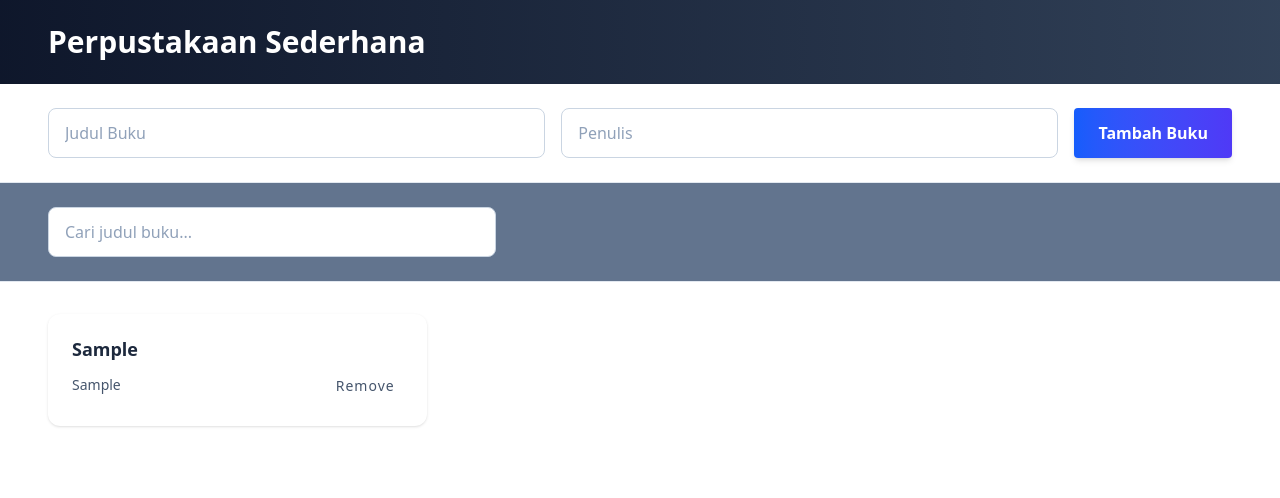
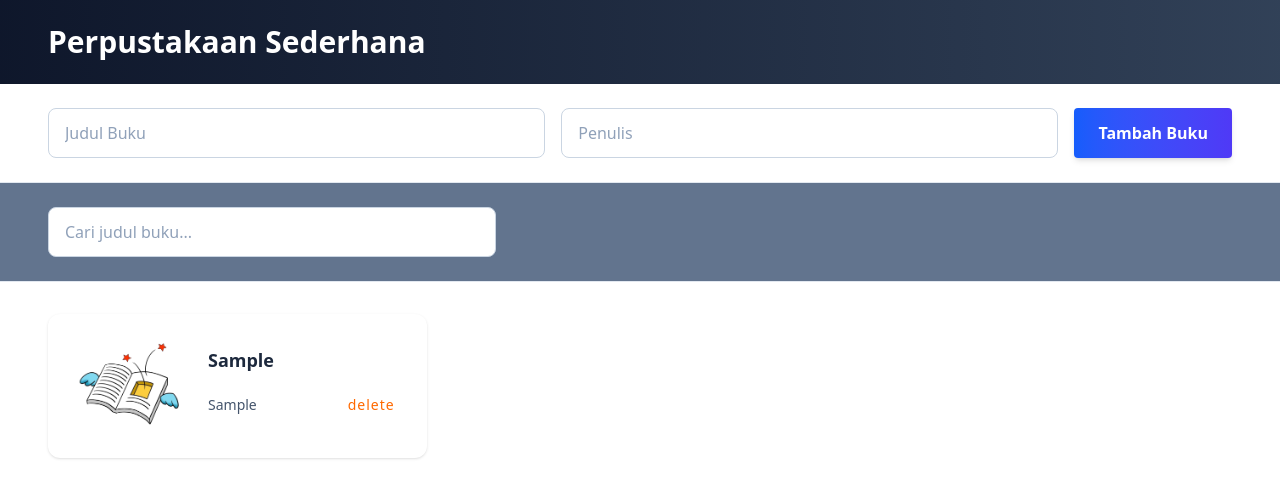
Before and after one commit to Indrawan-maker/my-perpus, a React (Vite) app: page / in a window 1280 px wide. Both pictures are taken after typing "Sample", "Sample" into the empty fields and a click on the button "Tambah Buku". Shown: the top 498 px of the page. Built offline with nearby package versions, Linux system fonts and the light colour scheme.

Commit message:
feat: img in card

```diff
--- a/src/components/AddBookForm.jsx
+++ b/src/components/AddBookForm.jsx
@@ -15,8 +15,9 @@ export default function AddBookForm({ onAdd }) {
                 title: "Tolong isi Input!",
                 text: "Masukan judul buku dan penulis.",
                 imageUrl: images,
-                imageWidth: 250,
-                imageHeight: 250,
+                imageWidth: 260,
+                width: '350px',
+                height: '100px',
                 imageAlt: "Custom image"
             }); return
         }
--- a/src/components/BookList.jsx
+++ b/src/components/BookList.jsx
@@ -1,29 +1,36 @@
+import image from "../assets/book-a.webp";
+
 export default function BookList({ books, onClick }) {
-
     return (
         <div className="container mx-auto px-12 py-8 min-w-sm">
             <div className="grid sm:grid-cols-1 md:grid-cols-3 gap-6">
-            {books.map((book, index) =>
-            (
-                <div key={index} className="bg-white border-slate-200 rounded-xl shadow-sm
-                                            hover:shadow-md group transition-all duration-300 leading-tight mb-2 p-6">
-                    <div className="flex items-start gap-4">
-                        <div className="flex-1 min-w-0">
-                        <h3 className="font-semibold text-slate-800 text-lg leading-tight mb-2">{book.title}</h3>
+                {books.map((book, index) => (
+                    <div
+                        key={index}
+                        className="bg-white border-slate-200 rounded-xl shadow-sm hover:shadow-md group transition-all duration-300 leading-tight mb-2 p-6"
+                    >
+                        <div className="flex items-center gap-6">
+                            <img src={image} className="w-28 h-24 object-cover" />
+
+                            <div className="flex-1">
+                                <h3 className="font-semibold text-slate-800 text-lg leading-tight mb-4">
+                                    {book.title}
+                                </h3>
+                                <div className="flex justify-between items-center">
+
+                                <p className="text-sm text-slate-600">{book.author}</p>
+                                <button
+                                    onClick={() => onClick(index)}
+                                    className="hover:text-slate-950 transition-all cursor-pointer p-2 text-orange-500 text-sm tracking-[1px]"
+                                    >
+                                    delete
+                                </button>
+                                    </div>
+                            </div>
                         </div>
                     </div>
-
-                    <div className="flex items-center justify-between gap-2 text-slate-600">
-                        <p className="text-sm">{book.author}</p>
-                    <button
-                    onClick={() => onClick(index)}
-                    className="hover:text-red-600 transition-all cursor-pointer leading-tight p-2 text-sm
-                    tracking-[1px]">Remove</button>
-                    </div>
-                </div>
-            )
-            )}
+                ))}
             </div>
         </div>
-    )
+    );
 }
```
Also changed, not shown: src/assets/book-a.webp (added).
